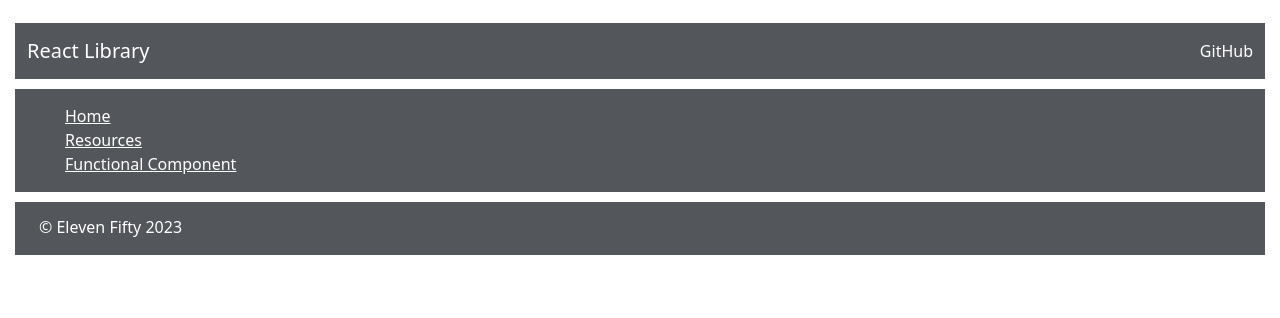
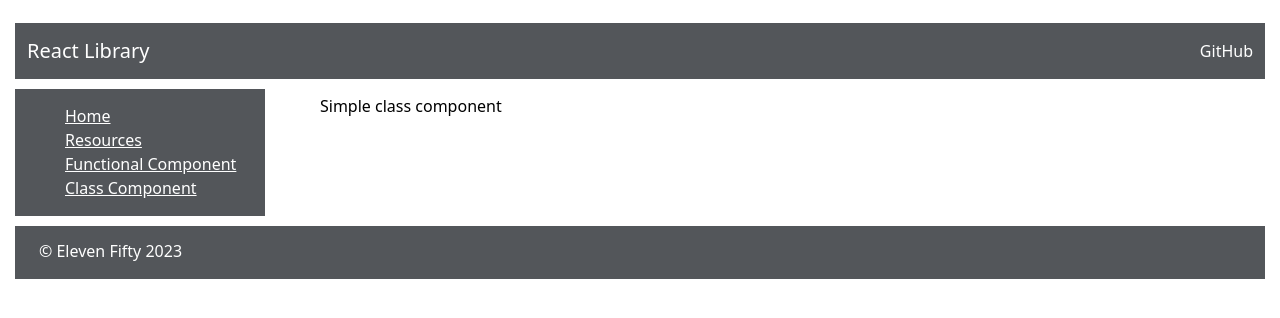
Before and after one commit to jbd-profdev/react-fundamentals, a React (Create React App) app: page /classcomponent in a window 1280 px wide. Shown: the top 318 px of the page. Built offline with nearby package versions, Linux system fonts and the light colour scheme.

Commit message:
added classComponentDemo to sidebar

```diff
--- a/src/components/site/Sidebar.js
+++ b/src/components/site/Sidebar.js
@@ -3,9 +3,11 @@ import {
     Link,
     Routes
 } from 'react-router-dom';
+
 import Home from './Home';
 import Resources from './Resources';
 import FunctionalComponentDemo from '../concepts/FunctionalComponents/FunctionalComponentDemo';
+import ClassComponentDemo from '../concepts/ClassComponents/ClassComponentDemo';
 
 const Sidebar = () => {
     return(
@@ -15,6 +17,7 @@ const Sidebar = () => {
                     <li><Link to='/'>Home</Link></li>
                     <li><Link to='/resources'>Resources</Link></li>
                     <li><Link to='/functionalcomponent'>Functional Component</Link></li>
+                    <li><Link to='/classcomponent'>Class Component</Link></li>
                 </ul>
             </div>
             <div className='sidebar-route'>
@@ -23,6 +26,7 @@ const Sidebar = () => {
                     <Route exact path='/resources' element={<Resources/>}/>
                     <Route exact path='/' element={<Home/>}/>
                     <Route exact path='/functionalcomponent' element={<FunctionalComponentDemo/>}/>
+                    <Route exact path='/classcomponent' element={<ClassComponentDemo/>}/>
                 </Routes>
             </div>
         </div>
```
